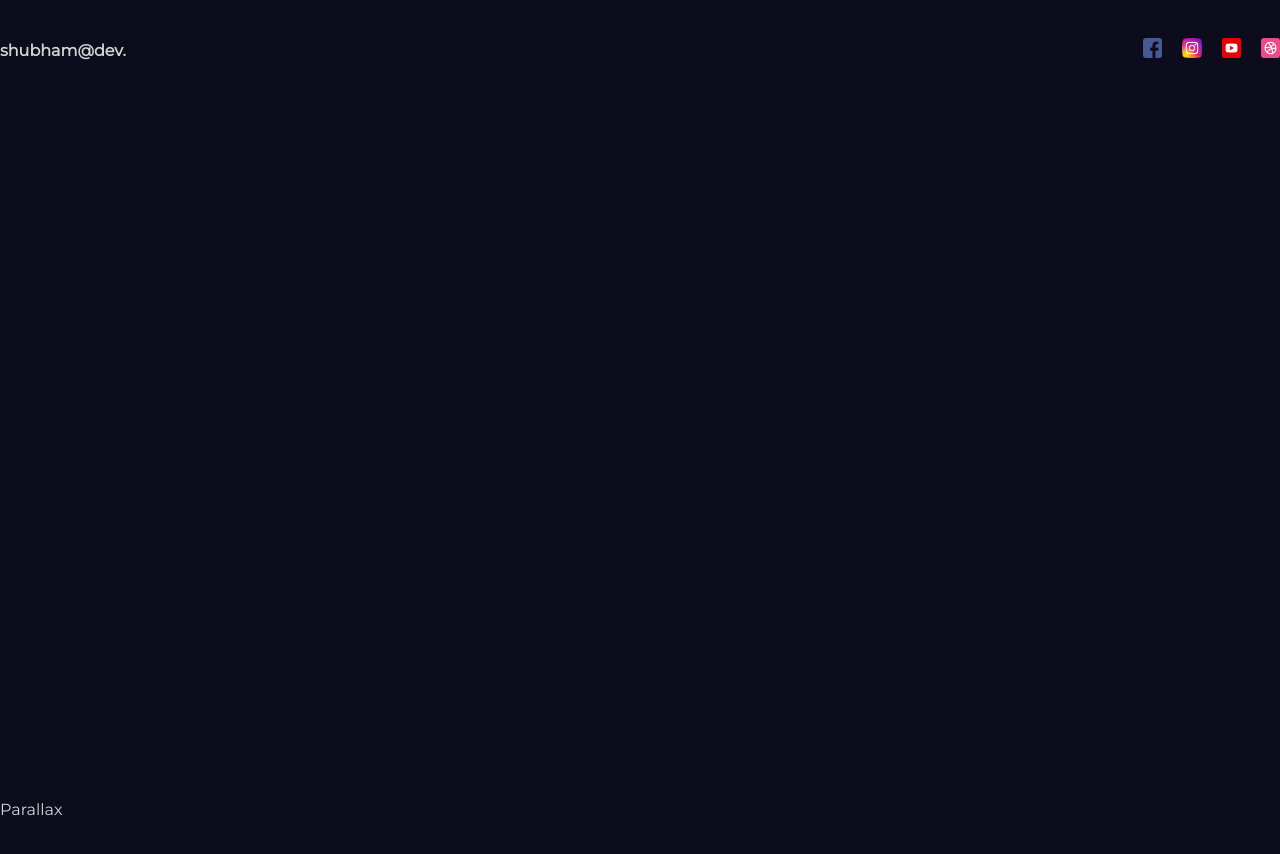
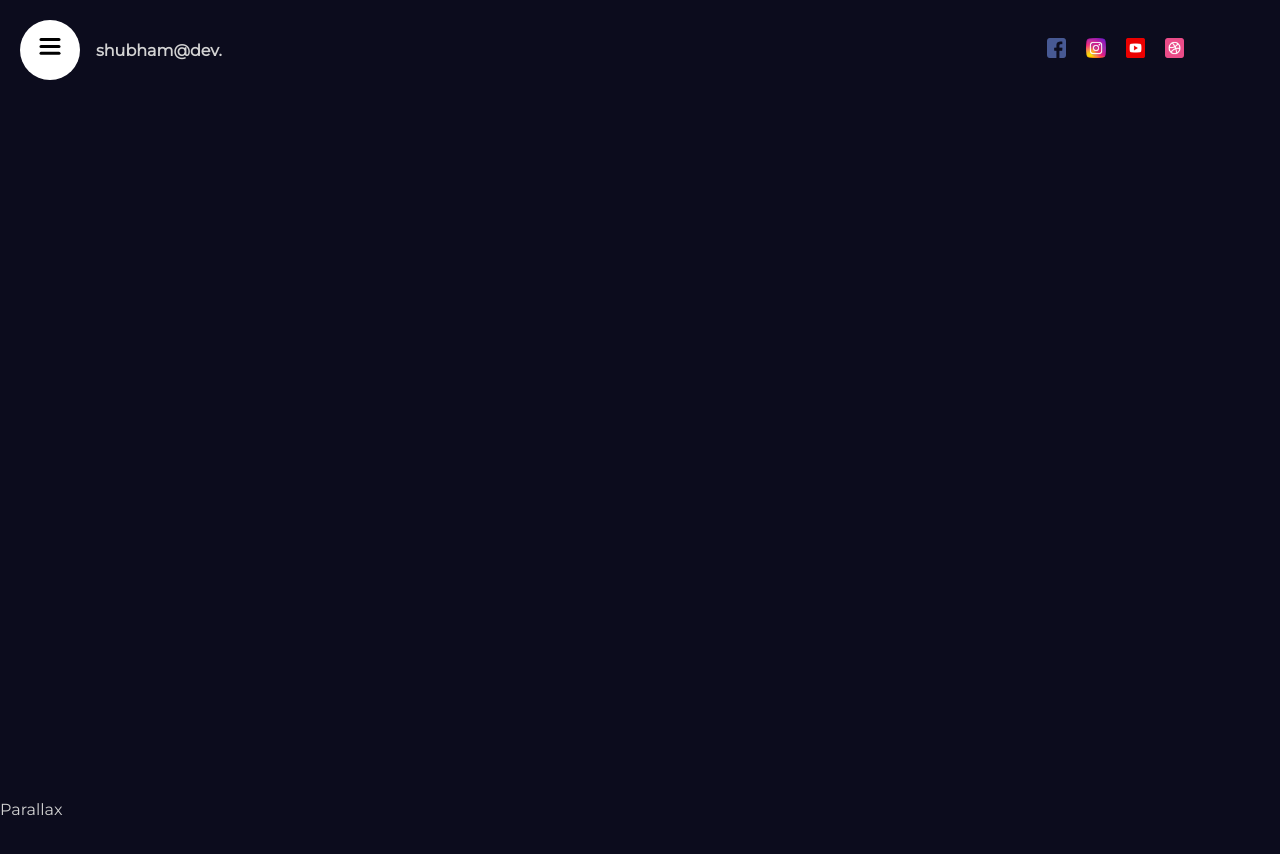
Before and after one commit to Mishrashubham10/portfolio-react, a React (Vite) app: page / in a window 1280 px wide. Shown: the top 854 px of the page. Built offline with nearby package versions, Linux system fonts and the light colour scheme.

Commit message:
Creates sidebar

```diff
--- a/src/App.jsx
+++ b/src/App.jsx
@@ -4,16 +4,16 @@
 const App = () => {
   return (
     <div>
-      <section>
+      <section id='Homepage'>
         <Navbar />
       </section>
-      <section>Parallax</section>
+      <section id='Services'>Parallax</section>
       <section>Servicess</section>
-      <section>Parallax</section>
+      <section id='Portfolio'>Parallax</section>
       <section>Portfolio1</section>
       <section>Portfolio2</section>
       <section>Portfolio3</section>
-      <section>Contact</section>
+      <section id='Contact'>Contact</section>
     </div>
   )
 }
--- a/src/components/navbar/Navbar.jsx
+++ b/src/components/navbar/Navbar.jsx
@@ -1,12 +1,21 @@
 import { Link } from 'react-router-dom';
 import './navbar.scss';
+import { motion } from 'framer-motion';
+import Sidebar from '../sidebar/Sidebar';
 
 const Navbar = () => {
   return (
     <nav className="navbar">
       {/* Sidebar */}
+      <Sidebar />
       <div className="wrapper">
-        <span>shubham@dev.</span>
+        <motion.span
+          initial={{ opacity: 0, scale: 0.5 }}
+          animate={{ opacity: 1, scale: 1 }}
+          transition={{ duration: 0.5 }}
+        >
+          shubham@dev.
+        </motion.span>
         <div className="social">
           <Link to="/">
             <img src="facebook.png" alt="" />
--- a/src/components/navbar/navbar.scss
+++ b/src/components/navbar/navbar.scss
@@ -3,8 +3,8 @@
 
     .wrapper {
         height: 100%;
-        max-width: 1366px;
-        margin: auto;
+        max-width: 85%;
+        margin: 0 auto;
         display: flex;
         align-items: center;
         justify-content: space-between;
--- /dev/null
+++ b/src/components/sidebar/Sidebar.jsx
@@ -0,0 +1,38 @@
+import { useState } from 'react';
+import { motion } from 'framer-motion';
+import Links from './links/Links';
+import './sidebar.scss';
+import ToggleButton from './toggleButton/ToggleButton';
+
+const variants = {
+  open: {
+    clipPath: 'circle(1200px at 50px 50px)',
+    transition: {
+      type: 'spring',
+      stiffness: 20,
+    },
+  },
+  closed: {
+    clipPath: 'circle(30px at 50px 50px)',
+    transition: {
+      delay: 0.5,
+      type: 'spring',
+      stiffness: 400,
+      damping: 40,
+    },
+  },
+};
+const Sidebar = () => {
+  const [open, setOpen] = useState(false);
+
+  return (
+    <motion.div className="sidebar" animate={open ? 'open' : 'closed'}>
+      <motion.div className="bg" variants={variants}>
+        <Links />
+      </motion.div>
+      <ToggleButton setOpen={setOpen} />
+    </motion.div>
+  );
+};
+
+export default Sidebar;
--- /dev/null
+++ b/src/components/sidebar/links/Links.jsx
@@ -0,0 +1,46 @@
+import { motion } from 'framer-motion';
+
+const variants = {
+  open: {
+    transition: {
+      staggerChildren: 0.1,
+    },
+  },
+  closed: {
+    staggerChildren: 0.05,
+    staggerDirection: -1,
+  },
+};
+
+const itemsVariants = {
+  open: {
+    y: 0,
+    opacity: 1,
+  },
+  closed: {
+    y: 50,
+    opacity: 0
+}
+};
+
+const Links = () => {
+  const items = [
+    { name: 'Homepage', href: '/', id: 1 },
+    { name: 'Services', href: '/services', id: 2 },
+    { name: 'Portfolio', href: '/portfilio', id: 3 },
+    { name: 'Contact', href: '/contact', id: 4 },
+    { name: 'About', href: '/about', id: 5 },
+  ];
+
+  return (
+    <motion.div className="links" variants={variants}>
+      {items.map((item) => (
+        <motion.a href={`#${item}`} key={item.id} variants={itemsVariants} whileHover={{scale:1.1}} whileTap={{scale:0.95}}>
+          {item.name}
+        </motion.a>
+      ))}
+    </motion.div>
+  );
+};
+
+export default Links;
--- /dev/null
+++ b/src/components/sidebar/sidebar.scss
@@ -0,0 +1,47 @@
+.sidebar {
+  display: flex;
+  flex-direction: column;
+  align-items: center;
+  justify-content: center;
+  background-color: white;
+  color: black;
+
+  .bg {
+    z-index: 999;
+    position: fixed;
+    top: 0;
+    left: 0;
+    bottom: 0;
+    width: 400px;
+    background: white;
+
+    .links {
+      position: absolute;
+      width: 100%;
+      height: 100%;
+      display: flex;
+      flex-direction: column;
+      align-items: center;
+      justify-content: center;
+      gap: 20px;
+
+      a {
+        font-size: 40px;
+      }
+    }
+  }
+
+  button {
+    z-index: 999;
+    position: fixed;
+    width: 3.125rem;
+    height: 3.125rem;
+    border-radius: 50%;
+    position: fixed;
+    top: 25px;
+    left: 25px;
+    background-color: transparent;
+    border: none;
+    cursor: pointer;
+  }
+}
--- /dev/null
+++ b/src/components/sidebar/toggleButton/ToggleButton.jsx
@@ -0,0 +1,41 @@
+/* eslint-disable react/prop-types */
+import {motion} from "framer-motion";
+
+const ToggleButton = ({ setOpen }) => {
+  return (
+    <button onClick={() => setOpen((prev) => !prev)}>
+      <svg width="23" height="23" viewBox="0 0 23 23">
+        <motion.path
+          strokeWidth="3"
+          stroke="black"
+          strokeLinecap="round"
+          variants={{
+            closed: { d: 'M 2 2.5 L 20 2.5' },
+            open: { d: 'M 3 16.5 L 17 2.5' },
+          }}
+        />
+        <motion.path
+          strokeWidth="3"
+          stroke="black"
+          strokeLinecap="round"
+          d="M 2 9.423 L 20 9.423"
+          variants={{
+            closed: { opacity: 1 },
+            open: { opacity: 0 },
+          }}
+        />
+        <motion.path
+          strokeWidth="3"
+          stroke="black"
+          strokeLinecap="round"
+          variants={{
+            closed: { d: 'M 2 16.346 L 20 16.346' },
+            open: { d: 'M 3 2.5 L 17 16.346' },
+          }}
+        />
+      </svg>
+    </button>
+  );
+};
+
+export default ToggleButton;
```
